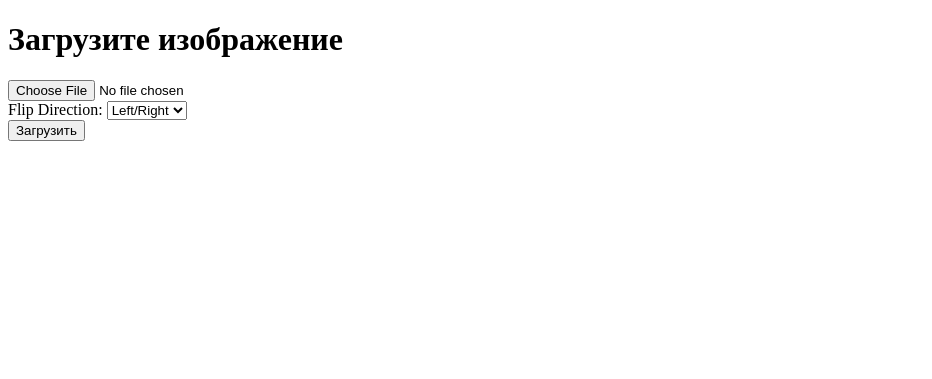
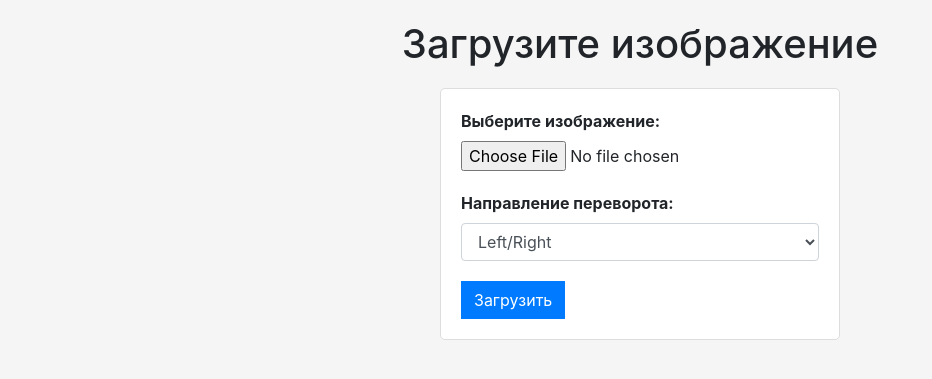
Before and after one commit to solluzumo/flaskLAB3, a Flask app: page /image in a window 1280 px wide. Shown: the top 379 px of the page, without its empty margins (0-932 px from the left). Run offline with Flask 3, Linux system fonts and the light colour scheme; some libraries are stand-ins or nearby versions.

```diff
--- a/app.py
+++ b/app.py
@@ -13,7 +13,6 @@ app.config['SECRET_KEY'] = 'your_secret_key'
 app.config['RECAPTCHA_PUBLIC_KEY'] = '6LdugDwmAAAAADXAM0stMt2dfH0RfU7oF5RQH1Tk'
 app.config['RECAPTCHA_PRIVATE_KEY'] = '6LdugDwmAAAAAC2IMPVgMu-SwxU9uY_EtW-JNy5r'
 app.config['RECAPTCHA_OPTIONS'] = {'theme': 'white'}
-
 
 @app.route('/protected')
 def protected():
--- a/templates/upload-image.html
+++ b/templates/upload-image.html
@@ -2,16 +2,52 @@
 <html>
 <head>
   <title>Загрузка изображения</title>
+  <link rel="stylesheet" href="https://stackpath.bootstrapcdn.com/bootstrap/4.5.0/css/bootstrap.min.css">
+  <style>
+    body {
+      background-color: #f5f5f5;
+      padding: 20px;
+    }
+
+    h1 {
+      text-align: center;
+      margin-bottom: 20px;
+    }
+
+    form {
+      max-width: 400px;
+      margin: 0 auto;
+      padding: 20px;
+      border: 1px solid #ddd;
+      border-radius: 5px;
+      background-color: #fff;
+    }
+
+    form .form-group {
+      margin-bottom: 20px;
+    }
+
+    form label {
+      font-weight: bold;
+    }
+
+    form .btn-primary {
+      border-radius: 0;
+    }
+  </style>
 </head>
 <body>
   <h1>Загрузите изображение</h1>
   <form method="POST" enctype="multipart/form-data" action="/image/upload">
-      <input type="file" name="image">
-    <div>
-        <label for="{{ form.flip_direction.id }}">Flip Direction:</label>
-        {{ form.flip_direction }}
+    <div class="form-group">
+      <label for="image">Выберите изображение:</label>
+      <input type="file" name="image" class="form-control-file">
     </div>
-      <input type="submit" value="Загрузить">
+    <div class="form-group">
+      <label for="{{ form.flip_direction.id }}">Направление переворота:</label>
+      {{ form.flip_direction(class="form-control") }}
+    </div>
+    <input type="submit" value="Загрузить" class="btn btn-primary">
   </form>
 </body>
 </html>
```
Also changed, not shown: templates/changed_image.html (+25 -3 lines), templates/index.html (+34 -3 lines). Lines whose indentation alone changed are shown as unchanged.
